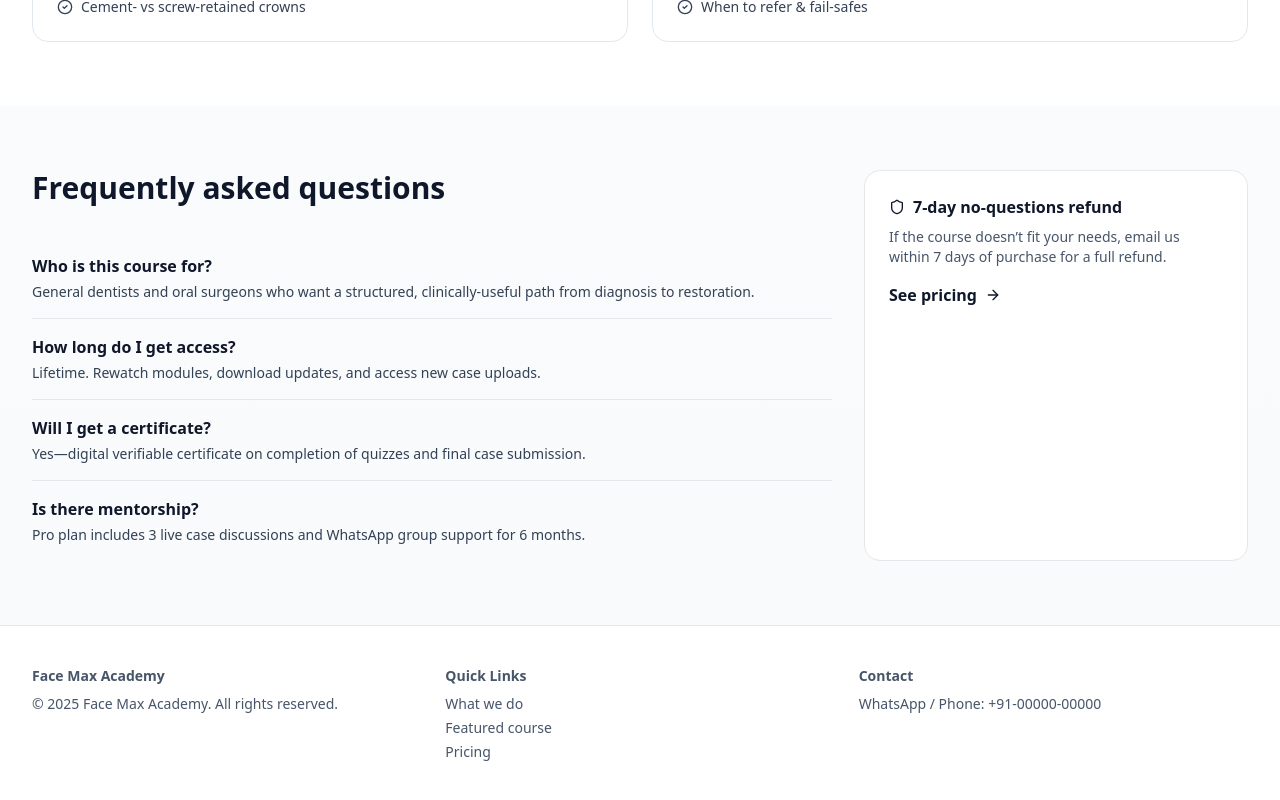
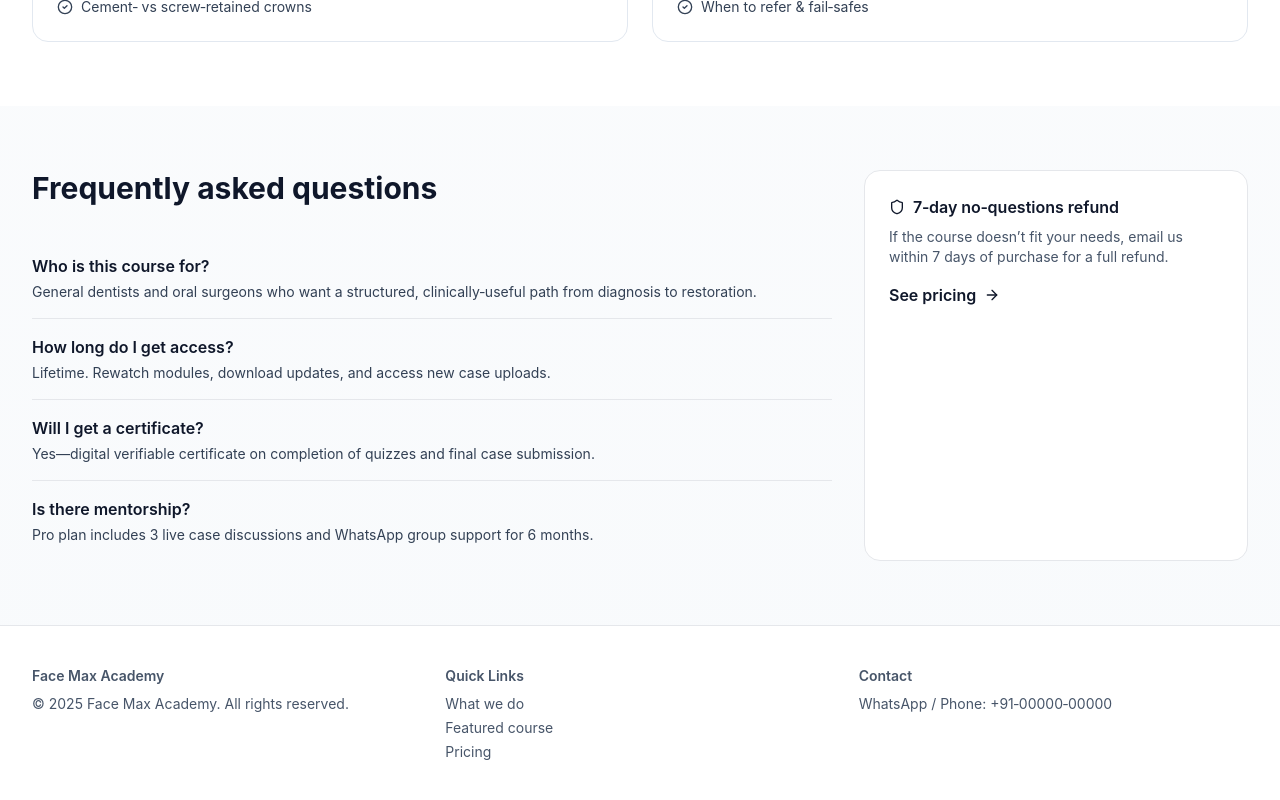
Before and after one commit to shubham4289/face-max-landing, a Next.js app: page / in a window 1280 px wide. Shown: the part 2654-3454 px from the top of the page. Built offline with nearby package versions, Linux system fonts and the light colour scheme.

Commit message:
Update globals.css

```diff
--- a/app/globals.css
+++ b/app/globals.css
@@ -9,3 +9,78 @@
 body {
   @apply antialiased;
 }
+/* ==== Premium Face Max Academy Styles ==== */
+@import url('https://fonts.googleapis.com/css2?family=Inter:wght@300;400;500;600;700;800&display=swap');
+
+html, body {
+  font-family: 'Inter', sans-serif;
+  background-color: #f9fafb;
+  color: #0f172a;
+  scroll-behavior: smooth;
+}
+
+h1, h2, h3, h4, h5, h6 {
+  font-weight: 700;
+  color: #0f172a;
+}
+
+a {
+  transition: all 0.2s ease-in-out;
+}
+
+a:hover {
+  opacity: 0.85;
+}
+
+button {
+  transition: all 0.2s ease-in-out;
+}
+
+button:hover {
+  transform: translateY(-1px);
+  box-shadow: 0 4px 12px rgba(0,0,0,0.08);
+}
+
+.card-hover {
+  transition: transform 0.25s ease, box-shadow 0.25s ease;
+}
+.card-hover:hover {
+  transform: translateY(-4px);
+  box-shadow: 0 6px 18px rgba(0,0,0,0.06);
+}
+
+.btn-primary {
+  background: linear-gradient(90deg, #0f172a, #1e293b);
+  color: white;
+  border-radius: 1rem;
+  font-weight: 600;
+  padding: 0.75rem 1.5rem;
+}
+.btn-primary:hover {
+  background: linear-gradient(90deg, #1e293b, #0f172a);
+}
+
+input, textarea {
+  border: 1px solid #cbd5e1;
+  border-radius: 0.5rem;
+  padding: 0.5rem 0.75rem;
+  font-size: 1rem;
+  outline: none;
+  transition: border-color 0.2s ease;
+}
+input:focus, textarea:focus {
+  border-color: #0f172a;
+}
+
+footer {
+  font-size: 0.875rem;
+  color: #475569;
+}
+
+.fade-in {
+  opacity: 0;
+  animation: fadeIn 0.6s forwards;
+}
+@keyframes fadeIn {
+  to { opacity: 1; }
+}
```
